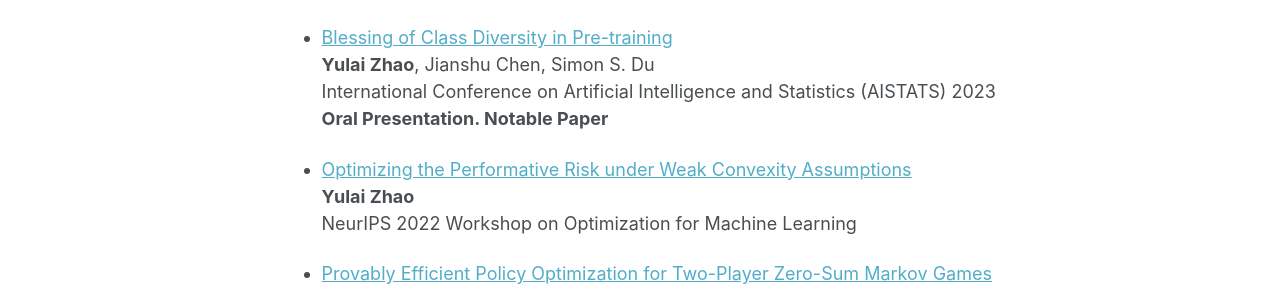
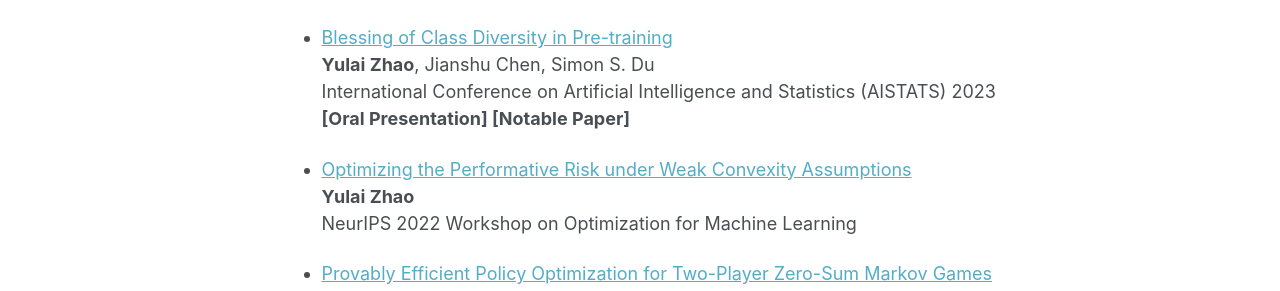
Before and after one commit to zhaoyl18/zhaoyl18.github.io, a Jekyll site: the page built from _pages/about.md, in a window 1280 px wide and 1265 px high. Shown: the part 738-1029 px from the top of the window. Built offline with Jekyll 4.4.1, drawn with Linux system fonts in a browser that asks for light colours; some web fonts are replaced.

```diff
--- a/_pages/about.md
+++ b/_pages/about.md
@@ -32,7 +32,7 @@ International Conference on Machine Learning (ICML) 2023
 * [Blessing of Class Diversity in Pre-training](https://proceedings.mlr.press/v206/zhao23a.html)
 **Yulai Zhao**, Jianshu Chen, Simon S. Du
 International Conference on Artificial Intelligence and Statistics (AISTATS) 2023
-**Oral Presentation. Notable Paper**
+**[Oral Presentation] [Notable Paper]**
 
 * [Optimizing the Performative Risk under Weak Convexity Assumptions](https://openreview.net/forum?id=Ut_vApkulkk)
 **Yulai Zhao**
```
